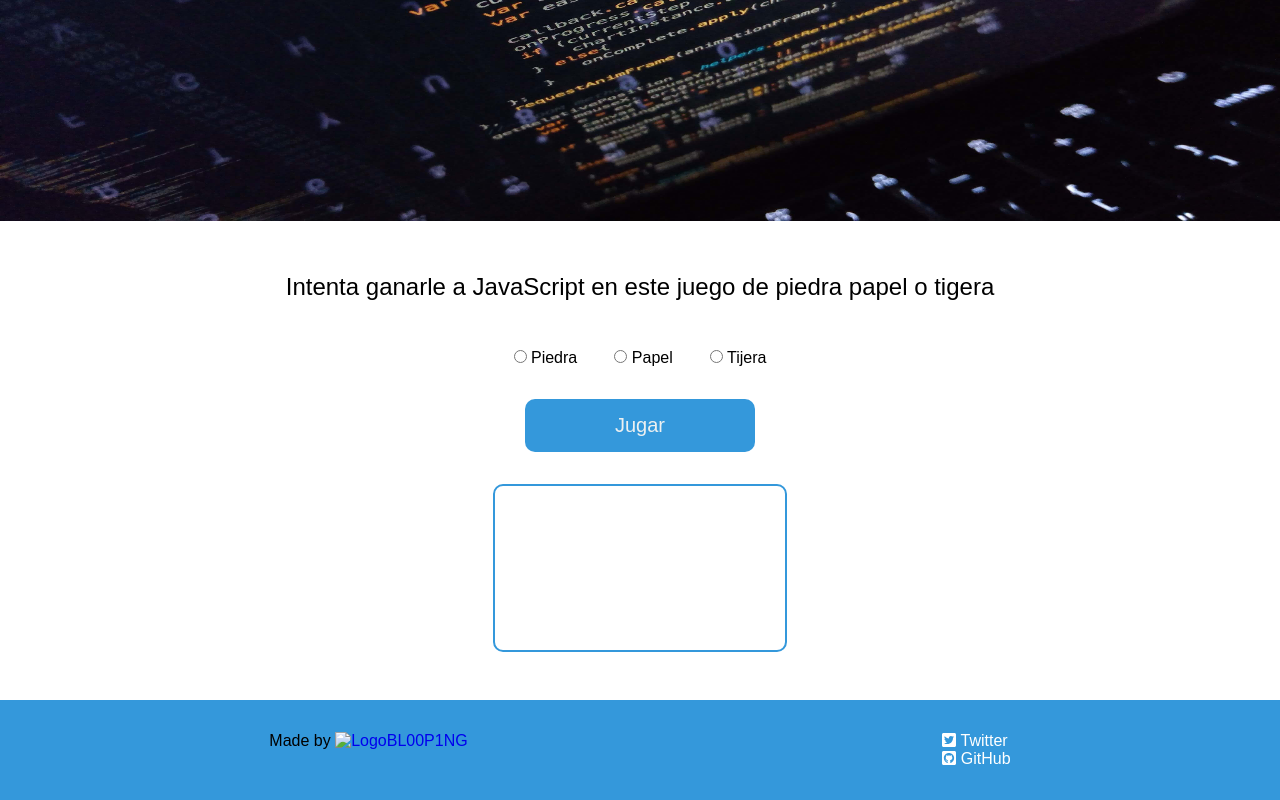
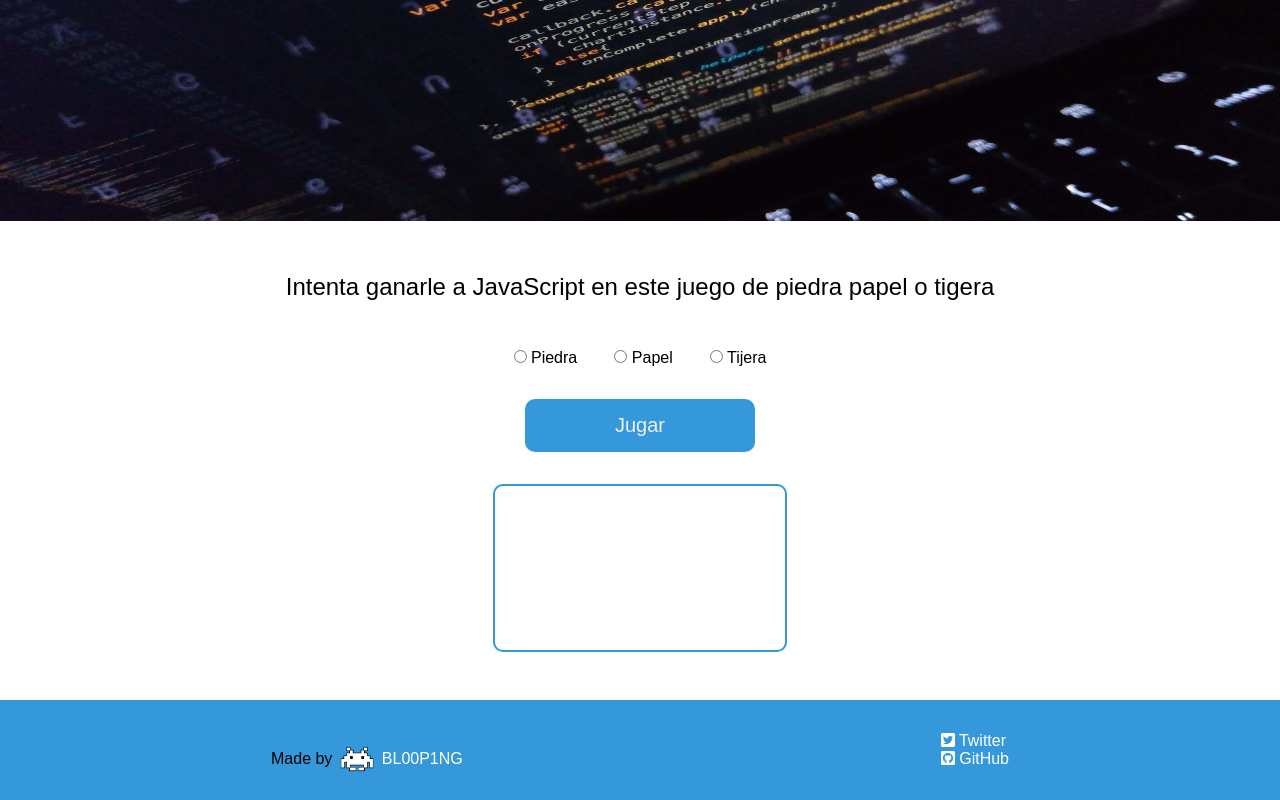
Before and after one commit to bl00p1ng/Piedra_papel_tijera, a plain HTML site: page index.html in a window 1280 px wide. Shown: the part 380-1180 px from the top of the page. Drawn offline with Linux system fonts and the light colour scheme; a web font is replaced by a local one.

Commit message:
Correciones esteticas

```diff
--- a/css/master.css
+++ b/css/master.css
@@ -90,6 +90,26 @@ footer {
   flex-wrap: wrap;
 }
 
+footer a:hover {
+  color: #bdc3c7;
+}
+
+.col1 {
+  margin-top: -8px;
+}
+
+.col1 a {
+  color: #FFF;
+}
+
+.col1 img {
+  width: 40px;
+  height: 40px;
+  position: relative;
+  top: 15px;
+  margin-right: 5px;
+}
+
 .col2 a {
   color: #FFF;
 }
--- a/index.html
+++ b/index.html
@@ -50,7 +50,7 @@
       <div class="col1">
         <p>Made by
           <a href="https://www.github.com/bl00p1ng" target="_blank">
-            <img src="" alt="Logo">BL00P1NG
+            <img src="img/logo.png" alt="Logo">BL00P1NG
           </a>
         </p>
       </div>
```
Also changed, not shown: img/logo.png (added).
